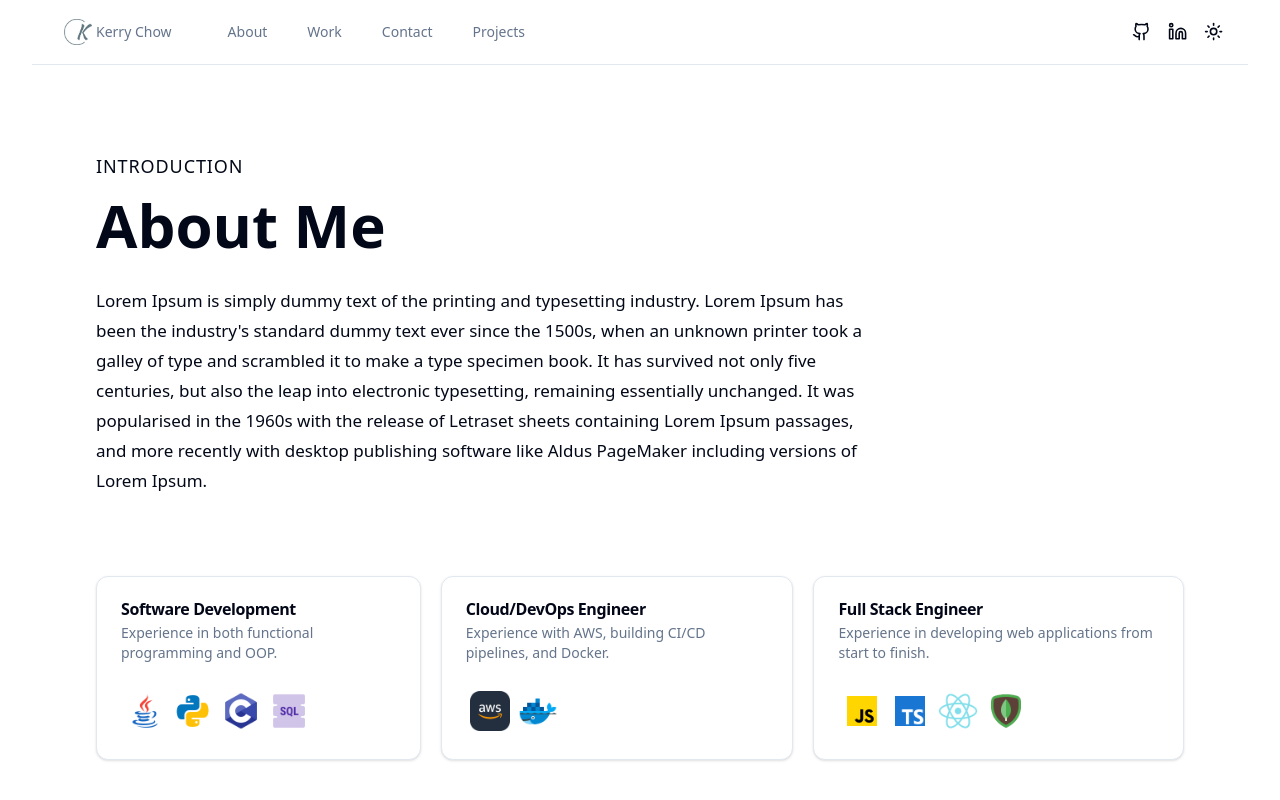
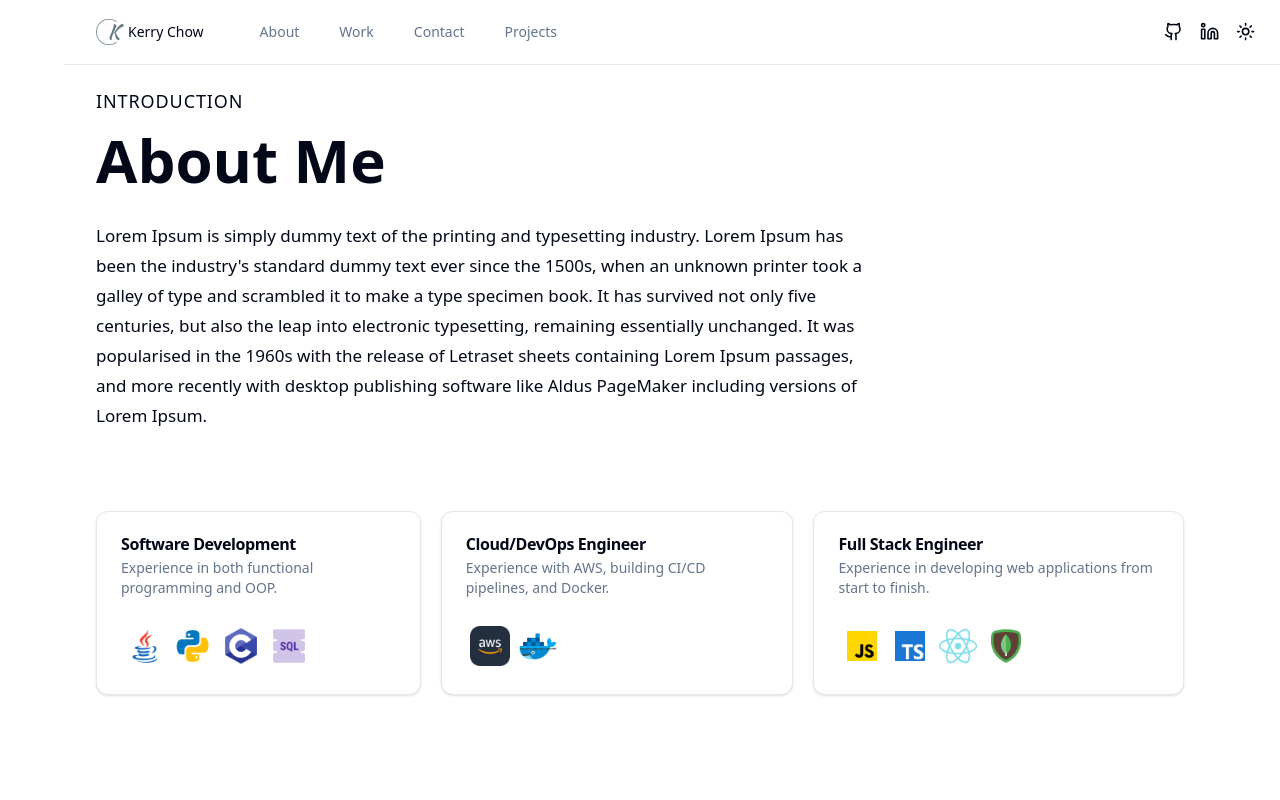
Before and after one commit to kerrydachow/portfolio, a React (Vite) app: page / in a window 1280 px wide. Shown: the top 800 px of the page. Built offline with nearby package versions, Linux system fonts and the light colour scheme.

Commit message:
Modify navbar to be sticky and dark mode logo

```diff
--- a/src/components/header/MainContent.tsx
+++ b/src/components/header/MainContent.tsx
@@ -1,6 +1,7 @@
 import { useState } from "react";
 import { Button } from "../ui/button";
-import logo from "../../assets/logo.png";
+import logoDarkMode from "../../assets/logo-white.png";
+import logoLightMode from "../../assets/logo.png";
 import { navLinks } from "@/constants/index.js";
 import { Sheet, SheetContent, SheetTrigger, SheetClose } from "../ui/sheet";
 import { Menu } from "lucide-react";
@@ -13,7 +14,7 @@ const MainContent = () => {
       <div className="flex">
         <Sheet>
           <SheetTrigger>
-            <Menu className="h-6 w-6 sm:hidden" />
+            <Menu className="h-6 w-6 md:hidden" />
           </SheetTrigger>
           <SheetContent side="left" className="w-[300px] sm:w-[400px]">
             <ul className="flex flex-col gap-5">
@@ -46,13 +47,24 @@ const MainContent = () => {
             window.scrollTo(0, 0);
           }}
         >
-          <img src={logo} alt="logo" className="w-7 h-7 object-contain" />
-          <p className="pl-1 text-muted-foreground truncate">Kerry Chow</p>
+          <div>
+            <img
+              src={logoDarkMode}
+              alt={"logo-white"}
+              className="w-7 h-7 object-contain absolute rotate-90 scale-0 transition-all dark:rotate-0 dark:scale-100"
+            />
+            <img
+              src={logoLightMode}
+              alt={"logo-dark"}
+              className="w-7 h-7 object-contain rotate-0 scale-100 transition-all dark:-rotate-90 dark:scale-0"
+            />
+          </div>
+          <p className="pl-1  truncate">Kerry Chow</p>
         </Button>
       </div>
 
       {/* Navigation Redirects */}
-      <ul className="list-none hidden sm:flex gap-10 px-10">
+      <ul className="list-none hidden md:flex gap-10 px-10">
         {navLinks.map((link) => (
           <li
             key={link.id}
--- a/src/components/header/Navbar.tsx
+++ b/src/components/header/Navbar.tsx
@@ -7,7 +7,7 @@ import { Button } from "../ui/button";
 const Navbar = () => {
   return (
     <>
-      <div className="flex-col md:flex">
+      <nav className="z-40 bg-white dark:bg-slate-950 fixed container flex-col md:flex">
         <div className="border-b">
           <div className="flex h-16 items-center px-4">
             <MainContent />
@@ -39,7 +39,7 @@ const Navbar = () => {
             </div>
           </div>
         </div>
-      </div>
+      </nav>
     </>
   );
 };
--- a/src/pages/HomePage.tsx
+++ b/src/pages/HomePage.tsx
@@ -5,7 +5,7 @@ import React from "react";
 
 const HomePage = () => {
   return (
-    <div className="container">
+    <div className="z-50 container">
       <Navbar />
       <AboutSection />
       <WorkExperience />
```
